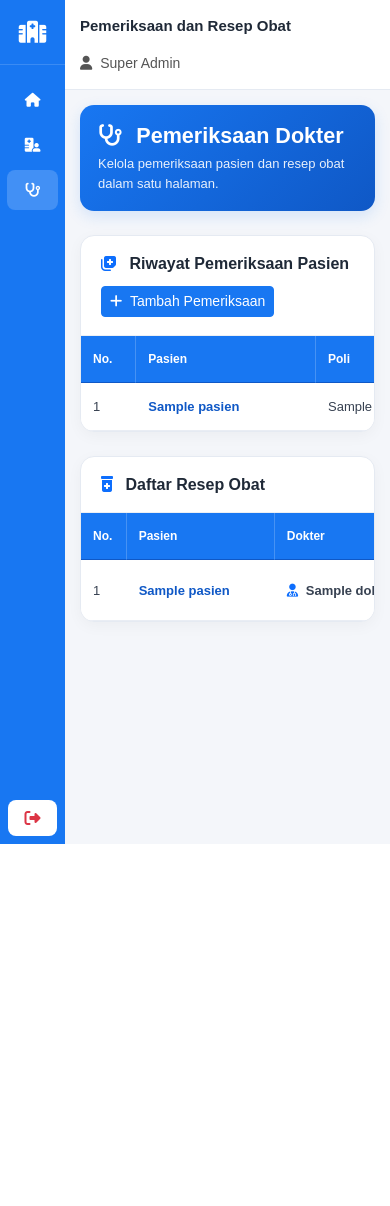
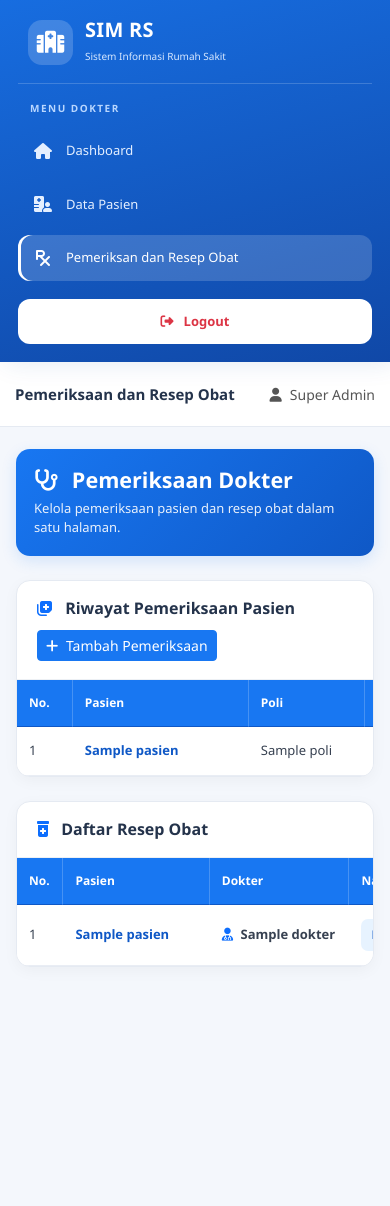
Before and after one commit to vinamey/manajemen_rs, a Laravel app: page /dokter/resep-obat in a window 390 px wide. Before the commit the page ends 844 px from the top, so only its background shows below. Run offline with Laravel 12, Linux system fonts and the light colour scheme; a user stored in the database is signed in; data comes from the database, SQL or seed files in the repository; tables that the repository leaves empty hold one stand-in row (values such as "Sample post"); parts of the project's set-up code (start-up, migrations or seed data) failed here and were passed over.

Commit message:
memperbaiki tampilan

```diff
--- a/app/Http/Controllers/PembayaranController.php
+++ b/app/Http/Controllers/PembayaranController.php
@@ -295,7 +295,7 @@ class PembayaranController extends Controller
 <div class="receipt">
 
     <h2>SIM RS</h2>
-    <div class="subtitle">Bukti Transfer Digital</div>
+    <div class="subtitle">Bukti Transfer</div>
 
     <div class="success">
         TRANSFER SIMULASI BERHASIL
--- a/resources/views/dokter/dashboard.blade.php
+++ b/resources/views/dokter/dashboard.blade.php
@@ -508,7 +508,7 @@
         <a href="{{ route('dokter.resep.index') }}"
            class="menu-link">
             <i class="fa-solid fa-prescription"></i>
-            <span>Resep Obat</span>
+            <span>Pemeriksaan dan Resep Obat</span>
         </a>
 
         {{-- INFORMASI SIDEBAR --}}
--- a/resources/views/dokter/resep-obat.blade.php
+++ b/resources/views/dokter/resep-obat.blade.php
@@ -1,3 +1,4 @@
+
 @php
     $user = auth()->user();
     $isApoteker = $user->hasRole('apoteker');
@@ -19,91 +20,155 @@
             --blue-main: #1877f2;
             --blue-dark: #0f58c6;
             --blue-light: #e7f3ff;
-            --background: #f4f6fa;
+            --background: #f4f7fc;
             --border: #e5eaf2;
         }
 
-        * { box-sizing: border-box; }
+        * {
+            box-sizing: border-box;
+        }
 
         body {
             margin: 0;
+            font-family: "Segoe UI", Arial, sans-serif;
             background: var(--background);
-            font-family: Arial, sans-serif;
-            color: #1f2937;
+            color: #24334b;
         }
 
+        /* SIDEBAR SAMA DENGAN DASHBOARD DOKTER */
         .sidebar {
-            width: 250px;
+            width: 255px;
             height: 100vh;
             position: fixed;
             inset: 0 auto 0 0;
-            background: var(--blue-main);
+            z-index: 1000;
+            padding: 27px 18px;
             color: white;
-            z-index: 1000;
-            display: flex;
-            flex-direction: column;
+            background: linear-gradient(165deg, #176de0, #1048a7);
+            box-shadow: 5px 0 25px rgba(18, 75, 160, .12);
+            overflow-y: auto;
         }
 
         .logo {
-            min-height: 65px;
             display: flex;
             align-items: center;
-            padding: 0 22px;
-            font-size: 20px;
-            font-weight: 700;
-            border-bottom: 1px solid rgba(255,255,255,.15);
+            gap: 12px;
+            padding: 0 10px 25px;
+            border-bottom: 1px solid rgba(255,255,255,.18);
+        }
+
+        .logo-icon {
+            width: 45px;
+            height: 45px;
+            flex-shrink: 0;
+            display: grid;
+            place-items: center;
+            background: rgba(255,255,255,.18);
+            border-radius: 14px;
+            font-size: 22px;
+        }
+
+        .logo h5 {
+            margin: 0;
+            font-weight: 750;
+            letter-spacing: .3px;
+        }
+
+        .logo small {
+            color: #d9e9ff;
+            font-size: 10px;
         }
 
         .menu {
-            padding: 20px 12px;
-            flex: 1;
-            overflow-y: auto;
+            padding: 0;
+            margin-top: 28px;
         }
 
         .menu-title {
-            font-size: 12px;
-            opacity: .75;
-            padding: 0 13px;
-            margin-bottom: 10px;
+            margin: 0 12px 12px;
+            color: #b9d7ff;
+            font-size: 10px;
+            font-weight: 700;
+            letter-spacing: 1.5px;
             text-transform: uppercase;
         }
 
         .menu a {
             display: flex;
             align-items: center;
-            gap: 12px;
-            color: white;
+            gap: 13px;
+            padding: 13px 15px;
+            margin-bottom: 8px;
+            color: #e4efff;
             text-decoration: none;
-            padding: 12px 14px;
-            margin-bottom: 5px;
-            border-radius: 8px;
-            font-size: 14px;
+            border-radius: 12px;
+            transition: .2s ease;
+            font-size: 13px;
+            font-weight: 500;
+        }
+
+        .menu a i {
+            width: 20px;
+            text-align: center;
+            font-size: 16px;
         }
 
         .menu a:hover,
         .menu a.active {
-            background: rgba(255,255,255,.18);
+            color: white;
+            background: rgba(255,255,255,.17);
         }
 
-        .menu a i {
-            width: 18px;
-            text-align: center;
+        .menu a.active {
+            box-shadow: inset 3px 0 white;
         }
 
-        .logout-area { padding: 15px; }
+        .sidebar-note {
+            position: absolute;
+            left: 18px;
+            right: 18px;
+            bottom: 85px;
+            padding: 15px;
+            border: 1px solid rgba(255,255,255,.16);
+            border-radius: 14px;
+            background: rgba(255,255,255,.09);
+            font-size: 11px;
+            color: #e4efff;
+            line-height: 1.7;
+        }
+
+        .logout-area {
+            position: absolute;
+            bottom: 22px;
+            left: 18px;
+            right: 18px;
+        }
 
         .logout-btn {
+            display: flex;
+            align-items: center;
+            justify-content: center;
+            gap: 10px;
             width: 100%;
-            border: none;
+            padding: 12px 15px;
+            border: 1px solid rgba(255,255,255,.3);
+            border-radius: 12px;
             background: white;
             color: #dc3545;
-            padding: 10px;
-            border-radius: 8px;
-            font-weight: 600;
+            font-size: 13px;
+            font-weight: 700;
+            cursor: pointer;
+            transition: .2s ease;
         }
 
+        .logout-btn:hover {
+            background: #ffe8eb;
+            color: #b02a37;
+        }
+
+        /* KONTEN */
         .content {
-            margin-left: 250px;
+            margin-left: 255px;
             min-height: 100vh;
         }
 
@@ -128,7 +193,9 @@
             color: #555;
         }
 
-        .page { padding: 28px; }
+        .page {
+            padding: 28px;
+        }
 
         .page-header {
             background: linear-gradient(135deg, #1877f2, #0f58c6);
@@ -175,7 +242,9 @@
             font-weight: 700;
         }
 
-        .table-responsive { width: 100%; }
+        .table-responsive {
+            width: 100%;
+        }
 
         .recipe-table {
             width: 100%;
@@ -205,7 +274,9 @@
             border-bottom: 1px solid #e9edf4;
         }
 
-        .recipe-table tbody tr:hover td { background: #f4f8ff; }
+        .recipe-table tbody tr:hover td {
+            background: #f4f8ff;
+        }
 
         .patient-name {
             font-weight: 700;
@@ -239,7 +310,9 @@
             font-weight: 700;
         }
 
-        .instruction-cell { min-width: 140px; }
+        .instruction-cell {
+            min-width: 140px;
+        }
 
         .instruction-value {
             display: inline-block;
@@ -280,9 +353,13 @@
             border-top: 1px solid #edf0f4;
         }
 
-        .pagination { margin-bottom: 0; }
+        .pagination {
+            margin-bottom: 0;
+        }
 
-        .pagination .page-link { color: var(--blue-main); }
+        .pagination .page-link {
+            color: var(--blue-main);
+        }
 
         .pagination .active .page-link {
             background: var(--blue-main);
@@ -331,37 +408,63 @@
             font-size: 13px;
         }
 
-        @media (max-width: 768px) {
-            .sidebar { width: 200px; }
-            .content { margin-left: 200px; }
-            .page { padding: 15px; }
-            .topbar { padding: 15px; flex-wrap: wrap; }
-            .page-header { padding: 18px; }
+        /* RESPONSIVE */
+        @media (max-width: 900px) {
+            .sidebar {
+                width: 215px;
+            }
+
+            .content {
+                margin-left: 215px;
+            }
+
+            .page {
+                padding: 24px 20px;
+            }
         }
 
-        @media (max-width: 480px) {
-            .sidebar { width: 65px; }
+        @media (max-width: 650px) {
+            .sidebar {
+                position: relative;
+                width: 100%;
+                height: auto;
+                min-height: 0;
+                padding: 18px;
+                overflow: visible;
+            }
+
             .logo {
-                justify-content: center;
-                padding: 0;
-                font-size: 0;
+                padding-bottom: 17px;
             }
-            .logo i {
-                font-size: 22px;
-                margin: 0 !important;
+
+            .menu {
+                margin-top: 17px;
             }
-            .menu { padding: 15px 7px; }
-            .menu-title, .menu a span { display: none; }
-            .menu a {
-                justify-content: center;
-                padding: 13px 5px;
+
+            .sidebar-note {
+                display: none;
             }
-            .content { margin-left: 65px; }
-            .logout-area { padding: 8px; }
-            .logout-btn { font-size: 0; }
-            .logout-btn i {
-                font-size: 16px;
-                margin: 0 !important;
+
+            .logout-area {
+                position: static;
+                margin-top: 18px;
+            }
+
+            .content {
+                margin-left: 0;
+            }
+
+            .page {
+                padding: 22px 16px;
+            }
+
+            .topbar {
+                padding: 15px;
+                flex-wrap: wrap;
+            }
+
+            .page-header {
+                padding: 18px;
             }
         }
     </style>
@@ -370,58 +473,92 @@
 <body>
 
 <aside class="sidebar">
+
     <div class="logo">
-        <i class="fa-solid fa-hospital me-2"></i>
-        SIM RS
+        <div class="logo-icon">
+            <i class="fa-solid fa-hospital"></i>
+        </div>
+
+        <div>
+            <h5>SIM RS</h5>
+            <small>Sistem Informasi Rumah Sakit</small>
+        </div>
     </div>
 
     <nav class="menu">
+
         <div class="menu-title">
-            Menu {{ $isDokter ? 'Dokter' : ($isApoteker ? 'Apoteker' : 'Kasir') }}
+            MENU {{ $isDokter ? 'DOKTER' : ($isApoteker ? 'APOTEKER' : 'KASIR') }}
         </div>
 
         @if($isDokter)
+
             <a href="{{ route('dokter.dashboard') }}">
-                <i class="fa-solid fa-house"></i><span>Dashboard</span>
+                <i class="fa-solid fa-house"></i>
+                <span>Dashboard</span>
             </a>
 
             <a href="{{ route('dokter.pasien.index') }}">
-                <i class="fa-solid fa-hospital-user"></i><span>Data Pasien</span>
+                <i class="fa-solid fa-hospital-user"></i>
+                <span>Data Pasien</span>
             </a>
 
             <a href="{{ route('dokter.resep.index') }}" class="active">
-                <i class="fa-solid fa-stethoscope"></i><span>Pemeriksaan & Resep</span>
+                <i class="fa-solid fa-prescription"></i>
+                <span>Pemeriksan dan Resep Obat</span>
             </a>
 
         @elseif($isApoteker)
+
             <a href="{{ route('apoteker.dashboard') }}">
-                <i class="fa-solid fa-house"></i><span>Dashboard</span>
+                <i class="fa-solid fa-house"></i>
+                <span>Dashboard</span>
             </a>
+
             <a href="{{ route('kasir.resep') }}" class="active">
-                <i class="fa-solid fa-file-prescription"></i><span>Resep Dokter</span>
+                <i class="fa-solid fa-file-prescription"></i>
+                <span>Resep Dokter</span>
             </a>
 
         @else
+
             <a href="{{ route('kasir.dashboard') }}">
-                <i class="fa-solid fa-house"></i><span>Dashboard</span>
+                <i class="fa-solid fa-house"></i>
+                <span>Dashboard</span>
             </a>
+
             <a href="{{ route('kasir.resep') }}" class="active">
-                <i class="fa-solid fa-file-prescription"></i><span>Resep dari Dokter</span>
+                <i class="fa-solid fa-file-prescription"></i>
+                <span>Resep dari Dokter</span>
             </a>
+
             <a href="{{ route('kasir.pembayaran') }}">
-                <i class="fa-solid fa-money-bill-wave"></i><span>Pembayaran Obat</span>
+                <i class="fa-solid fa-money-bill-wave"></i>
+                <span>Pembayaran Obat</span>
             </a>
+
         @endif
+
     </nav>
 
+    <div class="sidebar-note">
+        <i class="fa-solid fa-shield-heart me-1"></i>
+        <strong>Pelayanan Kesehatan</strong>
+        <br>
+        Gunakan data pasien dengan teliti dan jaga kerahasiaan informasi medis.
+    </div>
+
     <div class="logout-area">
-        <form action="{{ route('logout') }}" method="POST">
+        <form action="{{ $isDokter ? route('dokter.logout') : route('logout') }}" method="POST">
             @csrf
+
             <button type="submit" class="logout-btn">
-                <i class="fa-solid fa-right-from-bracket me-2"></i>Logout
+                <i class="fa-solid fa-right-from-bracket"></i>
+                <span>Logout</span>
             </button>
         </form>
     </div>
+
 </aside>
 
 <main class="content">
--- a/resources/views/kasir/pembayaran.blade.php
+++ b/resources/views/kasir/pembayaran.blade.php
@@ -1794,7 +1794,7 @@
                             <i class="fa-solid fa-circle-info"></i>
                             <div>
                                 Ini adalah simulasi pembayaran. Setelah pembayaran dicatat,
-                                bukti transfer digital akan dibuat otomatis dan dapat dilihat
+                                bukti transfer akan dibuat otomatis dan dapat dilihat
                                 serta dicetak dari riwayat pembayaran.
                             </div>
                         </div>
@@ -1859,7 +1859,7 @@
 
                         <h5 class="modal-title fw-bold" id="buktiTransferModalLabel{{ $bayar->id }}">
                             <i class="fa-solid fa-receipt me-2"></i>
-                            Bukti Transfer Digital
+                            Bukti Transfer
                         </h5>
 
                         <button type="button" class="btn-close btn-close-white" data-bs-dismiss="modal" aria-label="Tutup"></button>
@@ -2255,7 +2255,7 @@ document.addEventListener('DOMContentLoaded', function () {
 });
 </script>
 
-{{-- OTOMATIS MEMBUKA BUKTI TRANSFER DIGITAL SETELAH PEMBAYARAN --}}
+{{-- OTOMATIS MEMBUKA BUKTI TRANSFER SETELAH PEMBAYARAN --}}
 
 <script>
 document.addEventListener('DOMContentLoaded', function () {
```
Also changed, not shown: resources/views/dokter/data-pasien.blade.php (+215 -139 lines), 1 other file.
